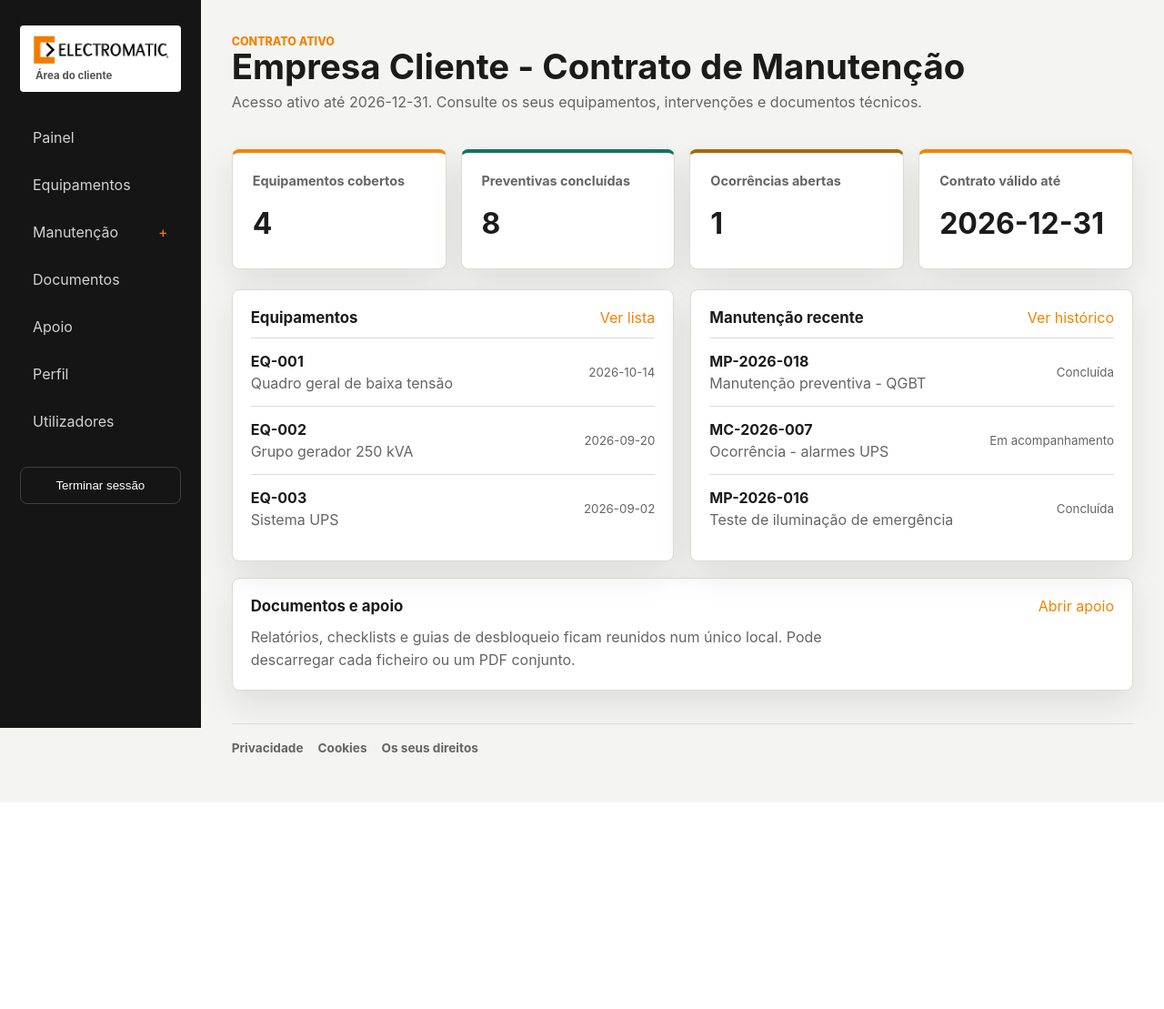
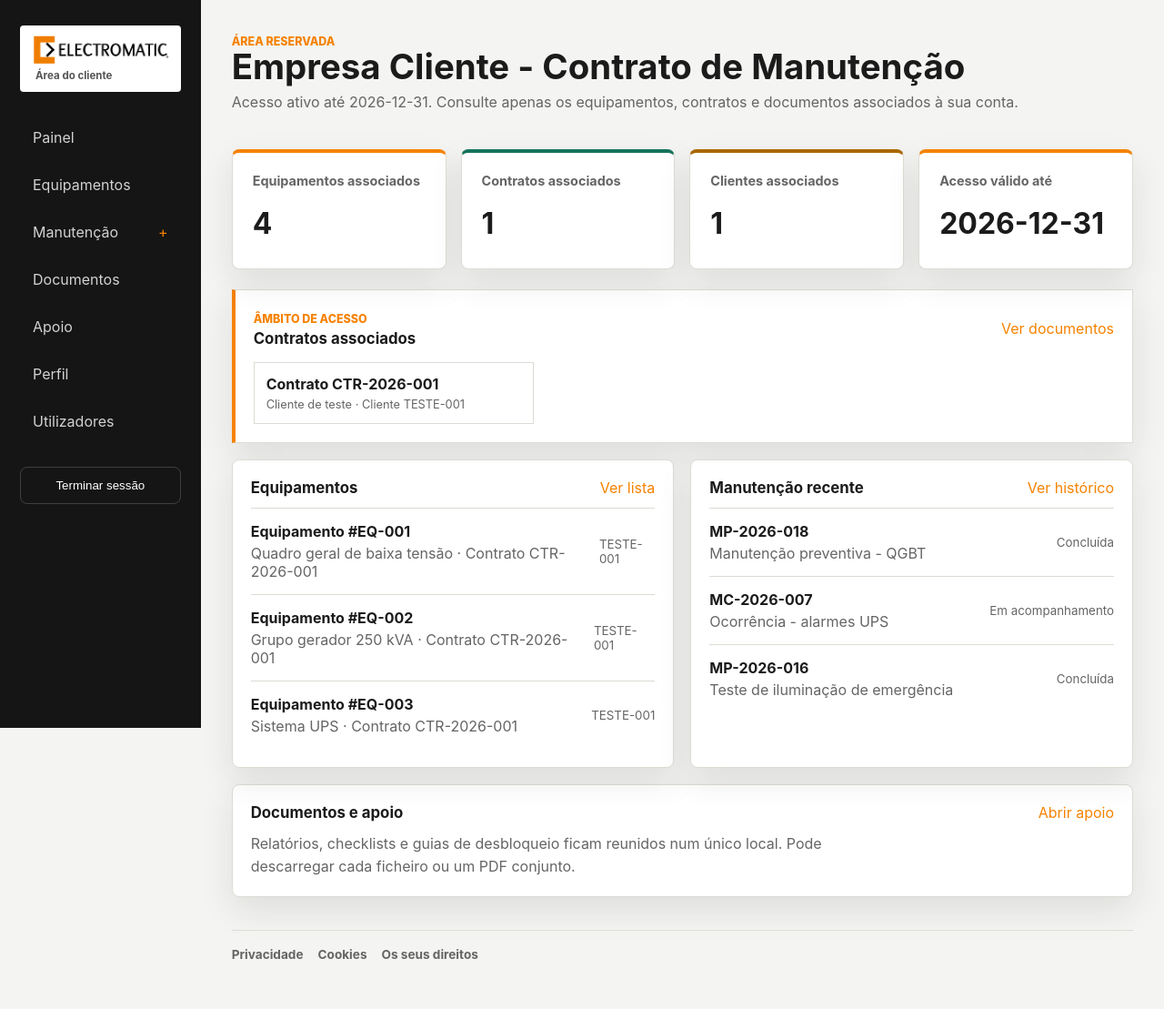
Before and after one commit to temoteotembeelectromatic/areacliente, a Flask app: page /dashboard in a window 1280 px wide. Shown: the whole page at 91% size. Before the commit the page ends 882 px from the top, so only its background shows below. Run offline with Flask 3, Linux system fonts and the light colour scheme; the visitor is signed in with stand-in values (Sample User, id 1); parts of the project's set-up code (start-up, migrations or seed data) failed here and were passed over; some libraries are stand-ins or nearby versions.

Commit message:
Show authorized equipment and contracts on dashboard

```diff
--- a/app.py
+++ b/app.py
@@ -589,6 +589,71 @@ def relevant_contracts():
 
 def documents_for_contract(contract_number):
     return [item for item in documents if item["contract"] == contract_number]
+
+
+def dashboard_equipment_context():
+    contracts = relevant_contracts()
+    allowed_numbers = current_allowed_client_numbers()
+    allowed_contract_numbers = [item["number"] for item in contracts]
+    if not DATABASE_URL_2:
+        visible_equipment = [
+            item for item in equipment
+            if (not allowed_numbers or item["numero_cliente"] in allowed_numbers)
+            and (not allowed_contract_numbers or item["numero_contrato"] in allowed_contract_numbers)
+        ]
+        return visible_equipment, len(visible_equipment), contracts
+    if not allowed_numbers and not EQUIPMENT_TEST_MODE:
+        return [], 0, contracts
+
+    connection = None
+    try:
+        connection = psycopg2.connect(
+            DATABASE_URL_2,
+            connect_timeout=5,
+            options="-c default_transaction_read_only=on -c statement_timeout=5000",
+        )
+        connection.set_session(readonly=True, autocommit=False)
+        cursor = connection.cursor(cursor_factory=RealDictCursor)
+        clauses = ["TRIM(COALESCE(numero_equipamento, '')) <> ''"]
+        params = []
+        if allowed_numbers:
+            clauses.append("TRIM(COALESCE(numero_cliente, '')) = ANY(%s)")
+            params.append(allowed_numbers)
+        if allowed_contract_numbers:
+            clauses.append("TRIM(COALESCE(numero_contrato, '')) = ANY(%s)")
+            params.append(allowed_contract_numbers)
+        where_clause = " AND ".join(clauses)
+        cursor.execute(
+            f"""
+            SELECT COUNT(DISTINCT TRIM(COALESCE(numero_equipamento, ''))) AS total
+            FROM registo_equipamentos
+            WHERE {where_clause}
+            """,
+            params,
+        )
+        equipment_total = cursor.fetchone()["total"]
+        cursor.execute(
+            f"""
+            SELECT DISTINCT ON (TRIM(COALESCE(numero_equipamento, '')))
+                TRIM(COALESCE(numero_equipamento, '')) AS id,
+                COALESCE(NULLIF(TRIM(tipo_equipamento), ''), 'Sem tipo') AS name,
+                TRIM(COALESCE(numero_contrato, '')) AS numero_contrato,
+                TRIM(COALESCE(numero_cliente, '')) AS numero_cliente
+            FROM registo_equipamentos
+            WHERE {where_clause}
+            ORDER BY TRIM(COALESCE(numero_equipamento, '')), registo_equipamentos.id DESC
+            LIMIT 3
+            """,
+            params,
+        )
+        return [dict(row) for row in cursor.fetchall()], equipment_total, contracts
+    except Exception:
+        app.logger.exception("Falha ao consultar o resumo de equipamentos")
+        return [], 0, contracts
+    finally:
+        if connection is not None:
+            connection.rollback()
+            connection.close()
 
 
 def login_required(view):
@@ -947,7 +1012,7 @@ def external_maintenance_history(selected_equipment):
                 COALESCE(NULLIF(TRIM(posicao), ''), '-') AS posicao
             FROM registo_equipamentos
             {scope_clause}
-            ORDER BY TRIM(COALESCE(numero_equipamento, '')), id DESC
+            ORDER BY TRIM(COALESCE(numero_equipamento, '')), registo_equipamentos.id DESC
             LIMIT 500
             """,
             scope_params,
@@ -1419,16 +1484,20 @@ def logout():
 @app.route("/dashboard")
 @login_required
 def dashboard():
-    allowed_numbers = current_allowed_client_numbers()
-    visible_equipment = [
-        item for item in equipment
-        if not allowed_numbers or item["numero_cliente"] in allowed_numbers
+    visible_equipment, equipment_total, contracts = dashboard_equipment_context()
+    visible_equipment_ids = {item["id"] for item in visible_equipment}
+    client_total = len({item["client_number"] for item in contracts})
+    cards = [
+        {"label": "Equipamentos associados", "value": equipment_total, "tone": "neutral"},
+        {"label": "Contratos associados", "value": len(contracts), "tone": "success"},
+        {"label": "Clientes associados", "value": client_total, "tone": "warning"},
+        {"label": "Acesso válido até", "value": CONTRACT_VALID_UNTIL, "tone": "neutral"},
     ]
-    visible_equipment_ids = {item["id"] for item in visible_equipment}
     return render_template(
         "dashboard.html",
         profile=client_profile,
-        cards=summary_cards,
+        cards=cards,
+        contracts=contracts,
         equipment=visible_equipment,
         maintenance=[item for item in maintenance if item["equipment"] in visible_equipment_ids],
         guides=guides,
--- a/static/styles.css
+++ b/static/styles.css
@@ -434,6 +434,53 @@ select:focus {
   border-top: 4px solid var(--brand);
 }
 
+.dashboard-contracts {
+  display: grid;
+  gap: 16px;
+  margin-bottom: 18px;
+  padding: 20px;
+  border: 1px solid var(--border);
+  border-left: 4px solid var(--brand);
+  background: var(--surface);
+  box-shadow: var(--shadow);
+}
+
+.dashboard-contracts .panel-header {
+  margin: 0;
+}
+
+.dashboard-contracts .panel-header h2 {
+  margin: 3px 0 0;
+  font-size: 1.05rem;
+}
+
+.dashboard-contract-list {
+  display: grid;
+  grid-template-columns: repeat(3, minmax(0, 1fr));
+  gap: 10px;
+}
+
+.dashboard-contract-list a {
+  display: grid;
+  gap: 5px;
+  min-width: 0;
+  border: 1px solid var(--border);
+  padding: 13px;
+  color: var(--text);
+}
+
+.dashboard-contract-list a:hover {
+  border-color: var(--brand);
+}
+
+.dashboard-contract-list span {
+  overflow: hidden;
+  color: var(--muted);
+  font-size: 0.8rem;
+  text-overflow: ellipsis;
+  white-space: nowrap;
+}
+
 .content-grid {
   display: grid;
   grid-template-columns: repeat(2, minmax(0, 1fr));
@@ -2031,7 +2078,8 @@ textarea:focus {
   .login-panel,
   .content-grid,
   .summary-grid,
-  .equipment-grid {
+  .equipment-grid,
+  .dashboard-contract-list {
     grid-template-columns: 1fr;
   }
 
--- a/templates/dashboard.html
+++ b/templates/dashboard.html
@@ -3,9 +3,9 @@
 {% block content %}
   <header class="page-header">
     <div>
-      <span class="eyebrow">Contrato ativo</span>
+      <span class="eyebrow">Área reservada</span>
       <h1>{{ profile.company }}</h1>
-      <p>Acesso ativo até {{ contract_valid_until }}. Consulte os seus equipamentos, intervenções e documentos técnicos.</p>
+      <p>Acesso ativo até {{ contract_valid_until }}. Consulte apenas os equipamentos, contratos e documentos associados à sua conta.</p>
     </div>
   </header>
 
@@ -18,6 +18,25 @@
     {% endfor %}
   </section>
 
+  <section class="dashboard-contracts">
+    <div class="panel-header">
+      <div><span class="eyebrow">Âmbito de acesso</span><h2>Contratos associados</h2></div>
+      <a href="{{ url_for('documentos') }}">Ver documentos</a>
+    </div>
+    {% if contracts %}
+      <div class="dashboard-contract-list">
+        {% for contract in contracts %}
+          <a href="{{ url_for('documentos_contrato', contract_number=contract.number) }}">
+            <strong>Contrato {{ contract.number }}</strong>
+            <span>{{ contract.client_name }} · Cliente {{ contract.client_number }}</span>
+          </a>
+        {% endfor %}
+      </div>
+    {% else %}
+      <p class="panel-copy">Não existem contratos associados a esta conta.</p>
+    {% endif %}
+  </section>
+
   <section class="content-grid">
     <article class="panel">
       <div class="panel-header">
@@ -27,10 +46,10 @@
       {% for item in equipment[:3] %}
         <div class="row-item">
           <div>
-            <strong>{{ item.id }}</strong>
-            <span>{{ item.name }}</span>
+            <strong>Equipamento #{{ item.id }}</strong>
+            <span>{{ item.name }} · Contrato {{ item.numero_contrato }}</span>
           </div>
-          <small>{{ item.next_service }}</small>
+          <small>{{ item.numero_cliente }}</small>
         </div>
       {% endfor %}
     </article>
--- a/test_app.py
+++ b/test_app.py
@@ -60,6 +60,10 @@ class LoginSecurityTests(unittest.TestCase):
 
         dashboard = self.client.get("/dashboard")
         self.assertEqual(dashboard.headers["Cache-Control"], "no-store, max-age=0")
+        dashboard_html = dashboard.get_data(as_text=True)
+        self.assertIn("Equipamentos associados", dashboard_html)
+        self.assertIn("Contratos associados", dashboard_html)
+        self.assertIn("CTR-2026-001", dashboard_html)
 
         empty_equipment = self.client.get("/equipamentos")
         self.assertEqual(empty_equipment.status_code, 200)
```
